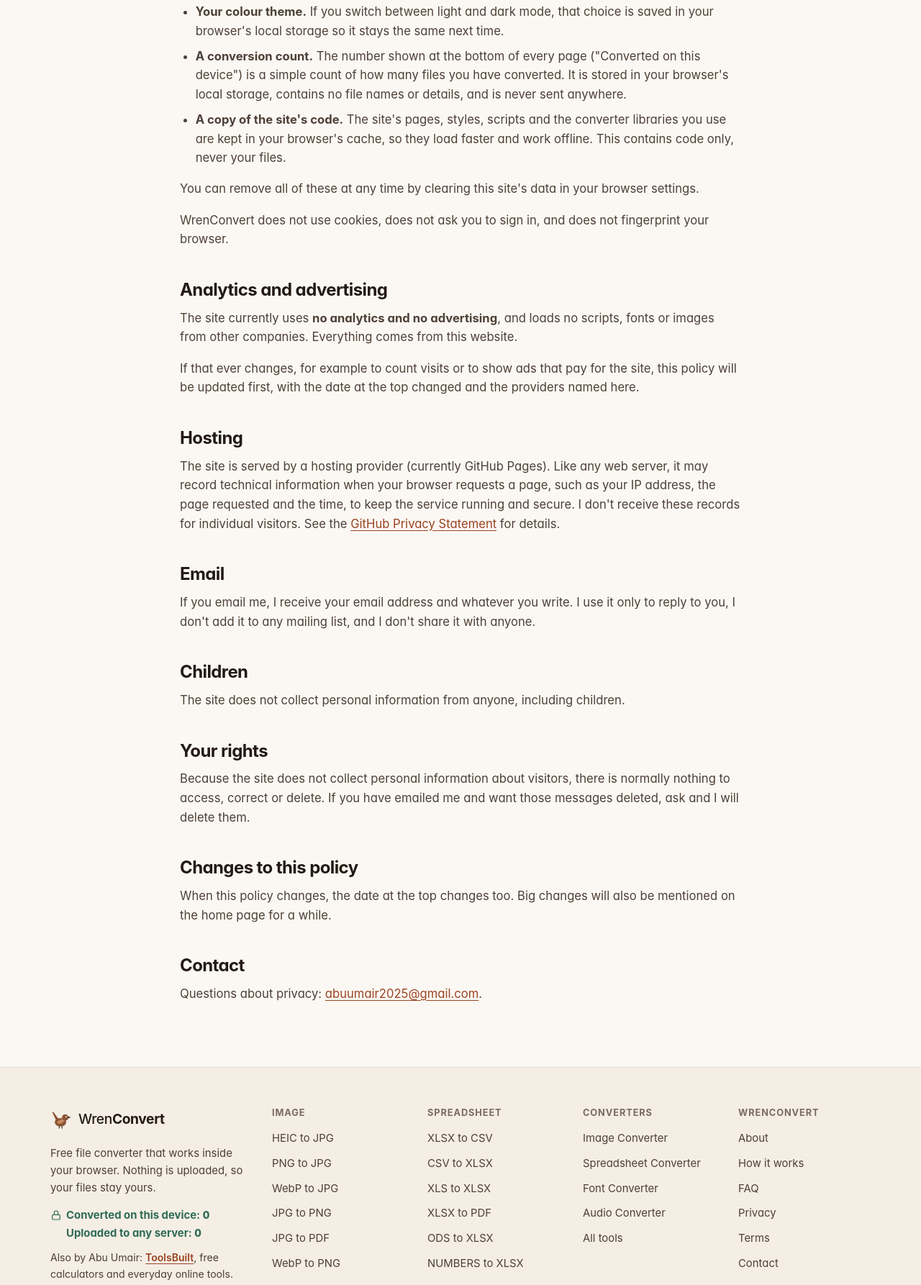
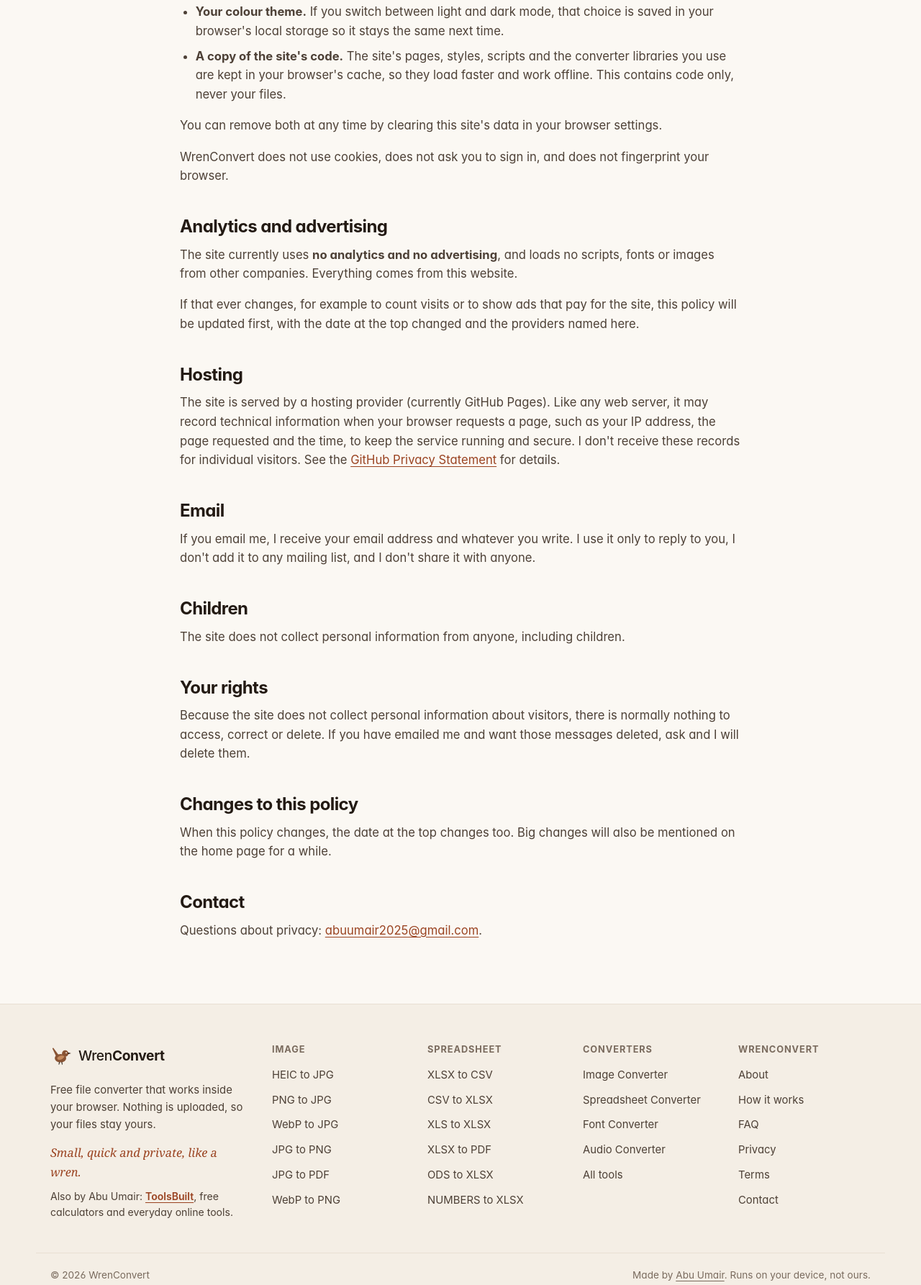
Before and after one commit to AbuUmair-tech/Wren-Converter, an Eleventy site: page src/privacy.md in a window 1280 px wide. Shown: the part 776-2562 px from the top of the page at 72% size. Built offline with nearby package versions, Linux system fonts and the light colour scheme; Eleventy itself is replaced by a stand-in of ours; files that its build step writes are made by us from their sources; a web font is replaced by a local one.

Commit message:
Replace footer conversion counter with a tagline
Remove the "Converted on this device / Uploaded to any server" counter,
its script, styles and privacy policy entry, and show the tagline
"Small, quick and private, like a wren." in the footer instead.

Co-Authored-By: Claude Opus 5.5 <noreply@anthropic.com>

```diff
--- a/src/_includes/layouts/base.njk
+++ b/src/_includes/layouts/base.njk
@@ -53,9 +53,7 @@
       <div class="footer-brand">
         <a class="brand" href="/">{{ wren(30) }}<span>Wren<b>Convert</b></span></a>
         <p>Free file converter that works inside your browser. Nothing is uploaded, so your files stay yours.</p>
-        <p class="footer-badge" data-file-counter>{{ icon("lock", 16) }}
-          <span><span>Converted on this device: <b data-count-converted>0</b></span><span>Uploaded to any server: <b>0</b></span></span>
-        </p>
+        <p class="footer-tagline">Small, quick and private, like a wren.</p>
         <p class="footer-sister">Also by {{ site.author }}: <a href="https://toolsbuilt.com/">ToolsBuilt</a>, free calculators and everyday online tools.</p>
       </div>
       <div>
--- a/src/assets/css/main.css
+++ b/src/assets/css/main.css
@@ -512,7 +512,7 @@ tbody th { font-weight: 600; color: var(--muted); white-space: nowrap; }
 .site-footer { background: var(--bg-alt); border-top: 1px solid var(--line); padding: 56px 0 0; margin-top: 0; }
 .footer-grid { display: grid; grid-template-columns: 1.6fr 1fr 1fr 1fr; gap: 32px; }
 .footer-brand p { color: var(--ink-2); font-size: .93rem; max-width: 34ch; margin: 14px 0 0; }
-.footer-badge { display: inline-flex; align-items: center; gap: 6px; font-weight: 650; color: var(--safe) !important; }
+.footer-tagline { font-family: Georgia, 'Times New Roman', serif; font-style: italic; font-size: 1.02rem !important; color: var(--accent-ink) !important; }
 .site-footer h2 { font-size: .8rem; text-transform: uppercase; letter-spacing: .07em; color: var(--muted); margin-bottom: 14px; }
 .site-footer ul { list-style: none; margin: 0; padding: 0; display: grid; gap: 9px; }
 .site-footer ul a { color: var(--ink-2); text-decoration: none; font-size: .93rem; }
@@ -632,13 +632,5 @@ tbody th { font-weight: 600; color: var(--muted); white-space: nowrap; }
 .site-footer .footer-bottom a { color: inherit; }
 .page-hero + .prose-wrap { padding-top: 8px; border-top: 0; }
 
-.footer-badge b { font-weight: 800; font-variant-numeric: tabular-nums; }
-.footer-badge.is-bumped b:first-child { animation: bump .5s ease; }
-@keyframes bump { 40% { color: var(--accent); transform: scale(1.25); } }
-.footer-badge b { display: inline-block; }
 .footer-sister { font-size: .88rem !important; margin-top: 10px !important; }
 .footer-sister a { color: var(--accent-ink); font-weight: 600; }
-@media (prefers-reduced-motion: reduce) { .footer-badge.is-bumped b:first-child { animation: none; } }
-.footer-badge { align-items: flex-start !important; }
-.footer-badge .icon { margin-top: 3px; }
-.footer-badge > span { display: grid; gap: 2px; }
--- a/src/assets/js/main.js
+++ b/src/assets/js/main.js
@@ -198,20 +198,6 @@
     if (popState && !pop.contains(e.target) && !popState.anchor.contains(e.target)) closePop(false);
   });
   window.addEventListener('resize', placePop);
-
-  // ---------- Local conversion counter (footer) ----------
-  // Counts files converted in this browser. Stored in localStorage only; never sent anywhere.
-  const COUNT_KEY = 'wren-converted';
-  const readCount = () => { try { return Math.max(0, parseInt(localStorage.getItem(COUNT_KEY), 10) || 0); } catch (e) { return 0; } };
-  const showCount = (n) => $$('[data-count-converted]').forEach((el) => (el.textContent = n.toLocaleString()));
-  const addToCount = (n) => {
-    if (!n) return;
-    const total = readCount() + n;
-    try { localStorage.setItem(COUNT_KEY, String(total)); } catch (e) { /* private mode: still show this visit */ }
-    showCount(total);
-    $$('[data-file-counter]').forEach((el) => { el.classList.remove('is-bumped'); void el.offsetWidth; el.classList.add('is-bumped'); });
-  };
-  showCount(readCount());
 
   // ---------- Converter widgets ----------
   const fmtSize = (b) => (b < 1024 * 1024 ? `${Math.max(1, Math.round(b / 1024))} KB` : `${(b / 1024 / 1024).toFixed(1)} MB`);
@@ -548,7 +534,6 @@
       btn.disabled = false;
       render();
       const ok = items.filter((it) => it.state === 'done').length;
-      addToCount(todo.filter((it) => it.state === 'done').length);
       if (ok) results.scrollIntoView({ behavior: 'smooth', block: 'nearest' });
     };
 
--- a/src/privacy.md
+++ b/src/privacy.md
@@ -18,10 +18,9 @@ You can check this yourself: load a converter, switch off your internet connecti
 ## What the site stores on your device
 
 - **Your colour theme.** If you switch between light and dark mode, that choice is saved in your browser's local storage so it stays the same next time.
-- **A conversion count.** The number shown at the bottom of every page ("Converted on this device") is a simple count of how many files you have converted. It is stored in your browser's local storage, contains no file names or details, and is never sent anywhere.
 - **A copy of the site's code.** The site's pages, styles, scripts and the converter libraries you use are kept in your browser's cache, so they load faster and work offline. This contains code only, never your files.
 
-You can remove all of these at any time by clearing this site's data in your browser settings.
+You can remove both at any time by clearing this site's data in your browser settings.
 
 WrenConvert does not use cookies, does not ask you to sign in, and does not fingerprint your browser.
 
```
